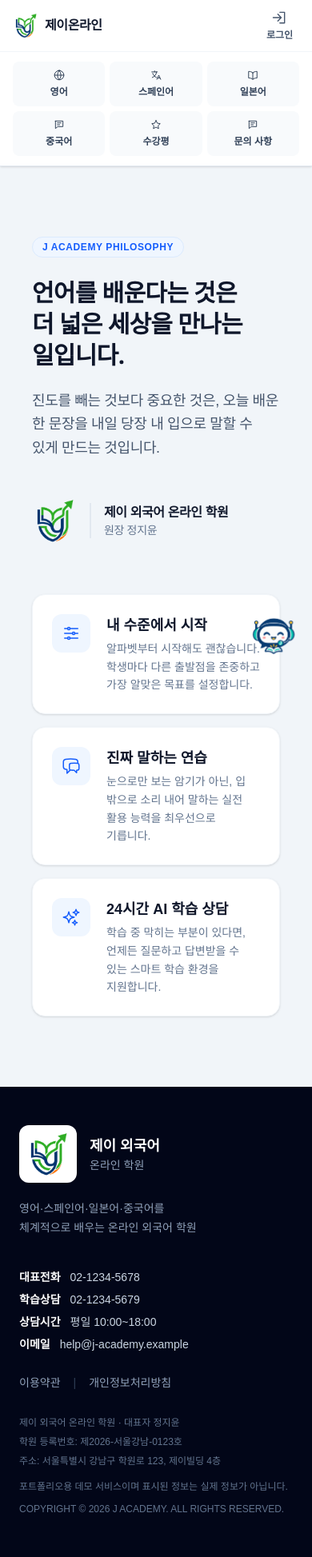
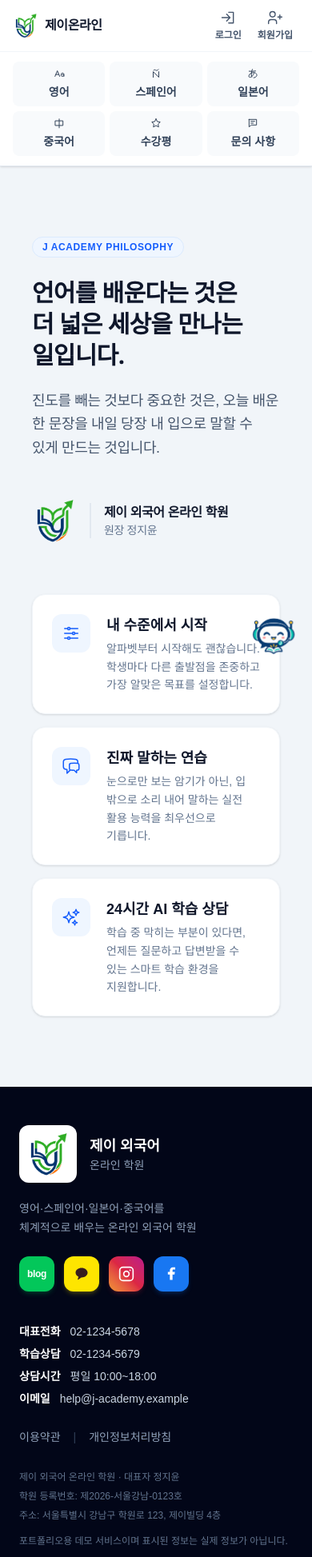
Before and after one commit to jeongjiyun777-ui/j-academy, a Next.js app in the folder frontend/: page / in a window 390 px wide. Shown: the top 1947 px of the page at 80% size. Built offline with nearby package versions, Linux system fonts and the light colour scheme.

Commit message:
Update J Online navigation and footer social icons

```diff
--- a/frontend/app/(components)/footer/footer.tsx
+++ b/frontend/app/(components)/footer/footer.tsx
@@ -34,6 +34,30 @@ export default function Footer() {
             <br />
             체계적으로 배우는 온라인 외국어 학원
           </p>
+          <ul aria-label="SNS" className="mt-6 flex items-center gap-3">
+            <li className="grid size-11 place-items-center rounded-xl bg-[#03C75A] text-white shadow-md shadow-[#03C75A]/20">
+              <span aria-hidden="true" className="text-xs font-black tracking-tight">blog</span>
+              <span className="sr-only">네이버 블로그</span>
+            </li>
+            <li className="grid size-11 place-items-center rounded-xl bg-[#FEE500] text-[#371D1E] shadow-md shadow-[#FEE500]/20">
+              <svg aria-hidden="true" className="size-5 fill-current" viewBox="0 0 24 24">
+                <path d="M12 3c-4.97 0-9 3.185-9 7.115 0 2.557 1.708 4.8 4.27 6.054l-1.09 3.998c-.097.355.305.645.61.439l4.78-3.17c.142.012.286.019.43.019 4.97 0 9-3.185 9-7.115C21 6.185 16.97 3 12 3z" />
+              </svg>
+              <span className="sr-only">카카오톡</span>
+            </li>
+            <li className="grid size-11 place-items-center rounded-xl bg-linear-to-tr from-[#f09433] via-[#dc2743] to-[#bc1888] text-white shadow-md shadow-[#dc2743]/20">
+              <svg aria-hidden="true" className="size-5" viewBox="0 0 24 24" fill="none" stroke="currentColor" strokeWidth="2" strokeLinecap="round">
+                <path d="M7 2h10a5 5 0 0 1 5 5v10a5 5 0 0 1-5 5H7a5 5 0 0 1-5-5V7a5 5 0 0 1 5-5Zm9 10a4 4 0 1 1-8 0 4 4 0 0 1 8 0Zm1.5-5.5h.01" />
+              </svg>
+              <span className="sr-only">인스타그램</span>
+            </li>
+            <li className="grid size-11 place-items-center rounded-xl bg-[#1877F2] text-white shadow-md shadow-[#1877F2]/20">
+              <svg aria-hidden="true" className="size-5 fill-current" viewBox="0 0 24 24">
+                <path d="M14 21v-8h3l.5-4H14V7c0-1 .4-1.5 1.5-1.5H18V2h-3.5C11.5 2 10 4 10 7v2H7v4h3v8z" />
+              </svg>
+              <span className="sr-only">페이스북</span>
+            </li>
+          </ul>
         </section>
 
         {/* 오른쪽: 학원 정보 영역 */}
--- a/frontend/app/(components)/header/Header.tsx
+++ b/frontend/app/(components)/header/Header.tsx
@@ -12,15 +12,18 @@ type LessonApplication = {
 
 
 const subjects = [
-  { href: "/teacher_english", label: "영어", icon: "globe" },
-  { href: "/teacher_spanish", label: "스페인어", icon: "language" },
-  { href: "/teacher_japanese", label: "일본어", icon: "book" },
-  { href: "/teacher_chinese", label: "중국어", icon: "chat" },
+  { href: "/teacher_english", label: "영어", icon: "english" },
+  { href: "/teacher_spanish", label: "스페인어", icon: "spanish" },
+  { href: "/teacher_japanese", label: "일본어", icon: "japanese" },
+  { href: "/teacher_chinese", label: "중국어", icon: "chinese" },
 ] as const;
 
 const paths = {
-  globe: "M2 12h20M12 2a10 10 0 1 0 0 20 10 10 0 0 0 0-20Zm0 0a15 15 0 0 1 0 20 15 15 0 0 1 0-20Z",
-  language: "M3 5h12M9 3v2m4 0c0 6-4 10-9 12m1-9c1 4 4 7 8 9m1 4 4-9 4 9m-6-3h4",
+  english: "M3 18 8 6l5 12M5 14h6m5 0c0-2 1-3 3-3s3 1 3 3v4m0-4h-3c-2 0-3 1-3 2s1 2 3 2 3-1 3-2",
+  spanish: "M6 20V8l12 12V8M7 5c2-4 5 2 8 0l2-2",
+  japanese: "M4 7c4 .4 9 .4 14-.5M11 3c-2 5-3 11-1 16m5-9c-1 4-5 10-9 10-4 0-3-5 1-8 4-3 11-3 13 1 2 4-1 7-6 8",
+  chinese: "M4 7h16v10H4zM12 3v19",
+  signup: "M14 21v-2a4 4 0 0 0-4-4H6a4 4 0 0 0-4 4v2M8 3a4 4 0 1 0 0 8 4 4 0 0 0 0-8Zm11 5v6m-3-3h6",
   book: "M12 7c-2-2-5-3-9-3v14c4 0 7 1 9 3 2-2 5-3 9-3V4c-4 0-7 1-9 3Zm0 0v14",
   chat: "M4 4h16v12H9l-5 4V4Zm4 4h8m-8 4h5",
   star: "m12 3 2.8 5.7 6.2.9-4.5 4.4 1.1 6.2-5.6-3-5.6 3 1.1-6.2L3 9.6l6.2-.9L12 3Z",
@@ -38,7 +41,7 @@ function HeaderIcon({ name, small = false }: { name: keyof typeof paths; small?:
   );
 }
 
-const navClass = "flex shrink-0 items-center gap-1.5 whitespace-nowrap rounded-md px-1 py-2 text-sm font-semibold text-slate-700 hover:text-blue-700";
+const navClass = "flex shrink-0 items-center gap-1.5 whitespace-nowrap rounded-md px-1 py-2 text-base font-semibold text-slate-700 hover:text-blue-700 lg:text-lg xl:text-xl";
 const accountClass = "block rounded-lg px-3 py-2 text-sm text-slate-700 hover:bg-blue-50 hover:text-blue-700";
 
 export default function Header() {
@@ -285,12 +288,12 @@ export default function Header() {
                 className={navClass}
                 onClick={() => setSubjectsOpen((open) => !open)}
               >
-                <HeaderIcon name="book" /> 과목·선생님 <HeaderIcon name="chevron" small />
+                <HeaderIcon name="book" /> 강사진 소개 <HeaderIcon name="chevron" small />
               </button>
               <div id="desktop-subject-menu" hidden={!subjectsOpen} className="absolute inset-x-0 top-full border-y border-slate-200 bg-white px-6 py-4 shadow-md">
                 <div className="mx-auto grid max-w-2xl grid-cols-4 gap-3">
                   {subjects.map(({ href, label, icon }) => (
-                    <Link key={href} href={href} onClick={() => setSubjectsOpen(false)} className="flex flex-col items-center gap-2 rounded-xl p-3 text-sm font-semibold text-slate-700 hover:bg-slate-50 hover:text-blue-700">
+                    <Link key={href} href={href} onClick={() => setSubjectsOpen(false)} className="flex flex-col items-center gap-2 rounded-xl p-3 text-base font-semibold text-slate-700 hover:bg-slate-50 hover:text-blue-700">
                       <span className="grid size-11 place-items-center rounded-xl bg-blue-50 text-blue-700"><HeaderIcon name={icon} /></span>
                       {label}
                     </Link>
@@ -305,9 +308,14 @@ export default function Header() {
         </nav>
 
         {!isLoggedIn ? (
-          <Link href="/login" className="flex shrink-0 flex-col items-center gap-1 rounded-md p-2 text-xs font-semibold text-slate-600 hover:text-blue-700">
-            <HeaderIcon name="login" /> 로그인
-          </Link>
+          <div className="flex shrink-0 items-center gap-1 sm:gap-3">
+            <Link href="/login" className="flex flex-col items-center gap-1 whitespace-nowrap rounded-md p-2 text-xs font-semibold text-slate-600 hover:text-blue-700 md:text-sm">
+              <HeaderIcon name="login" /> 로그인
+            </Link>
+            <Link href="/register_agree" className="flex flex-col items-center gap-1 whitespace-nowrap rounded-md p-2 text-xs font-semibold text-slate-600 hover:text-blue-700 md:text-sm">
+              <HeaderIcon name="signup" /> 회원가입
+            </Link>
+          </div>
         ) : (
           <details className="group relative min-w-0">
             <summary className="flex cursor-pointer list-none items-center gap-1.5 rounded-md py-2 text-sm font-semibold text-slate-700 hover:text-blue-700 [&::-webkit-details-marker]:hidden">
@@ -342,7 +350,7 @@ export default function Header() {
 
       <nav aria-label="모바일 주 메뉴" className="grid grid-cols-3 gap-1.5 border-t border-slate-100 px-4 py-3 sm:grid-cols-6 md:hidden">
         {(canAccessAdmin ? links : [...subjects, ...links]).map(({ href, label, icon }) => (
-          <Link key={href} href={href} className="flex min-h-14 flex-col items-center justify-center gap-1.5 rounded-lg bg-slate-50 px-1.5 py-2 text-center text-xs font-semibold text-slate-700 hover:bg-blue-50 hover:text-blue-700">
+          <Link key={href} href={href} className="flex min-h-14 flex-col items-center justify-center gap-1.5 rounded-lg bg-slate-50 px-1.5 py-2 text-center text-sm font-semibold text-slate-700 hover:bg-blue-50 hover:text-blue-700">
             <HeaderIcon name={icon} small />{label}
           </Link>
         ))}
```
